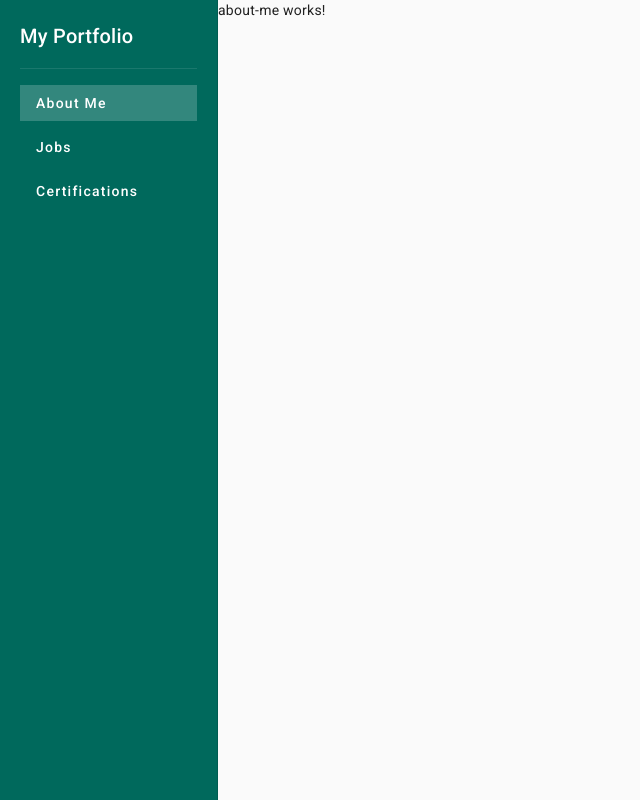
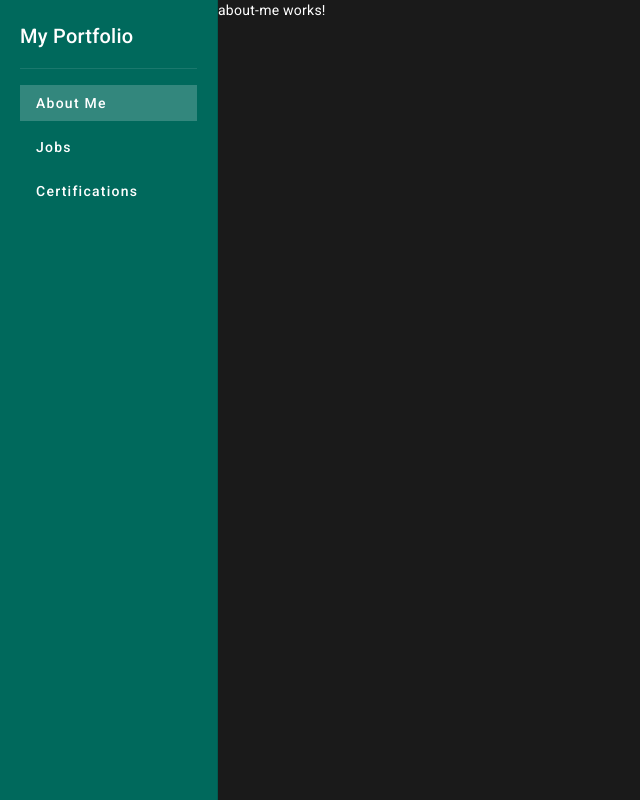
Before and after one commit to djangojazz/PortfolioSite, an Angular app in the folder portfolio-site/: page /about in a window 1280 px wide. Shown: the whole page, without its empty margins (0-640 px from the left). Built offline with nearby package versions, Linux system fonts and the light colour scheme.

Commit message:
Add dark background to main content area

```diff
--- a/portfolio-site/src/app/components/navigation/navigation.component.scss
+++ b/portfolio-site/src/app/components/navigation/navigation.component.scss
@@ -51,3 +51,8 @@
     }
   }
 }
+
+mat-sidenav-content {
+  background-color: #1a1a1a;
+  color: white;
+}
```
